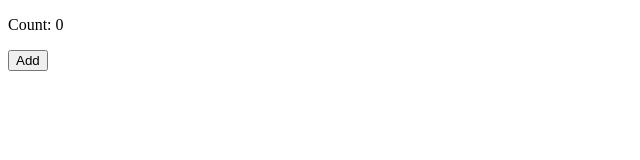
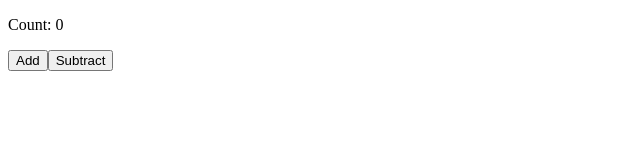
Before and after one commit to tanjirhc/useEffect, a React (Vite) app: page / in a window 1280 px wide. Shown: the top 160 px of the page, without its empty margins (0-640 px from the left). Built offline with nearby package versions, Linux system fonts and the light colour scheme.

Commit message:
Subtract button

```diff
--- a/src/MyComponent.jsx
+++ b/src/MyComponent.jsx
@@ -5,16 +5,21 @@ function MyComponent() {
     const [count, setCount] = useState(0);
 
     useEffect(() => {
-        document.title = `My counter program`
-    }, [])
+        document.title = `Count: ${count}`;
+    }, [count])
 
     function addCount() {
         setCount(c => c + 1);
     }
 
+    function subtractCount() {
+        setCount(c => c - 1);
+    }
+
     return(<>
         <p>Count: {count}</p>
         <button onClick={addCount}>Add</button>
+        <button onClick={subtractCount}>Subtract</button>
     </>)
 }
 export default MyComponent
```
